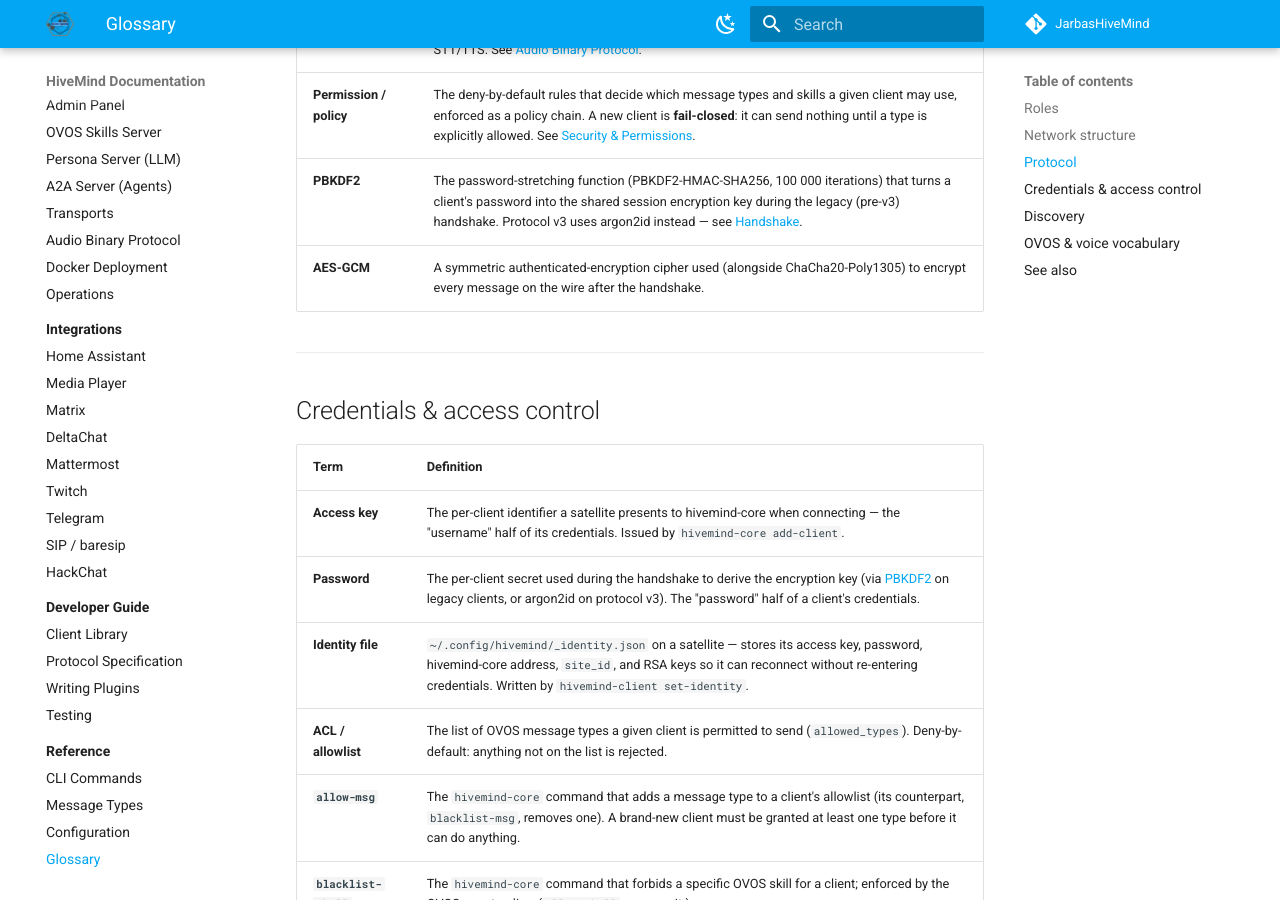
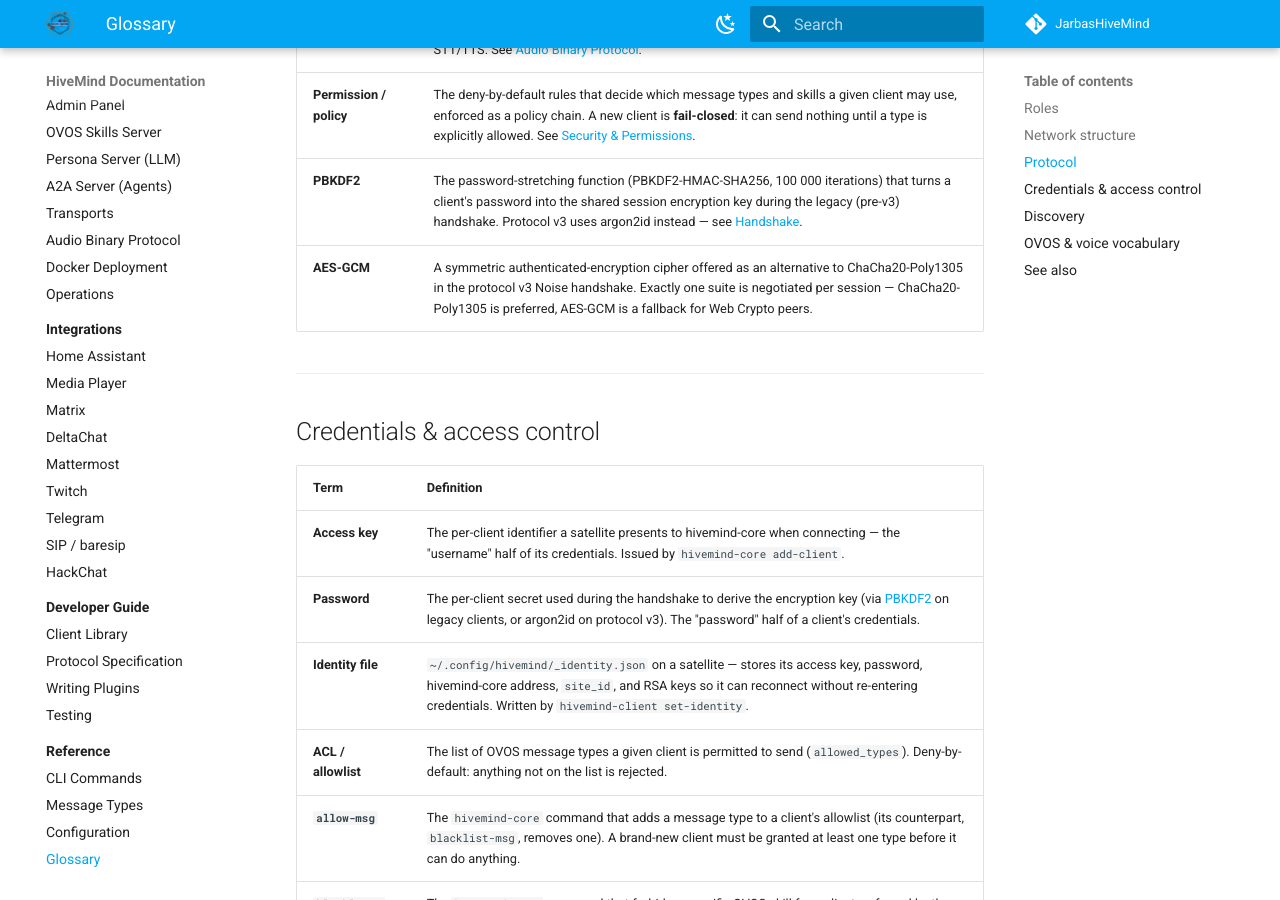
Before and after one commit to JarbasHiveMind/HiveMind-community-docs, an MkDocs documentation site: the page built from docs/reference/glossary.md, in a window 1280 px wide and 900 px high, scrolled down 2720 px. Built offline with MkDocs 1.6.1 and Material for MkDocs 9.7.7, drawn with Linux system fonts in a browser that asks for light colours.

Commit message:
docs: fix AES-GCM glossary entry, one cipher suite negotiated per session not both

```diff
--- a/docs/reference/glossary.md
+++ b/docs/reference/glossary.md
@@ -55,7 +55,7 @@
 | **Binary protocol** | The framing used to carry raw audio (and other binary payloads) over the hive for server-side STT/TTS. See [Audio Binary Protocol](../server/audio-binary-protocol.md). |
 | **Permission / policy** | The deny-by-default rules that decide which message types and skills a given client may use, enforced as a policy chain. A new client is **fail-closed**: it can send nothing until a type is explicitly allowed. See [Security & Permissions](../concepts/security.md). |
 | **PBKDF2** | The password-stretching function (PBKDF2-HMAC-SHA256, 100 000 iterations) that turns a client's password into the shared session encryption key during the legacy (pre-v3) handshake. Protocol v3 uses argon2id instead — see [Handshake](#protocol). |
-| **AES-GCM** | A symmetric authenticated-encryption cipher used (alongside ChaCha20-Poly1305) to encrypt every message on the wire after the handshake. |
+| **AES-GCM** | A symmetric authenticated-encryption cipher offered as an alternative to ChaCha20-Poly1305 in the protocol v3 Noise handshake. Exactly one suite is negotiated per session — ChaCha20-Poly1305 is preferred, AES-GCM is a fallback for Web Crypto peers. |
 
 ---
 
```
